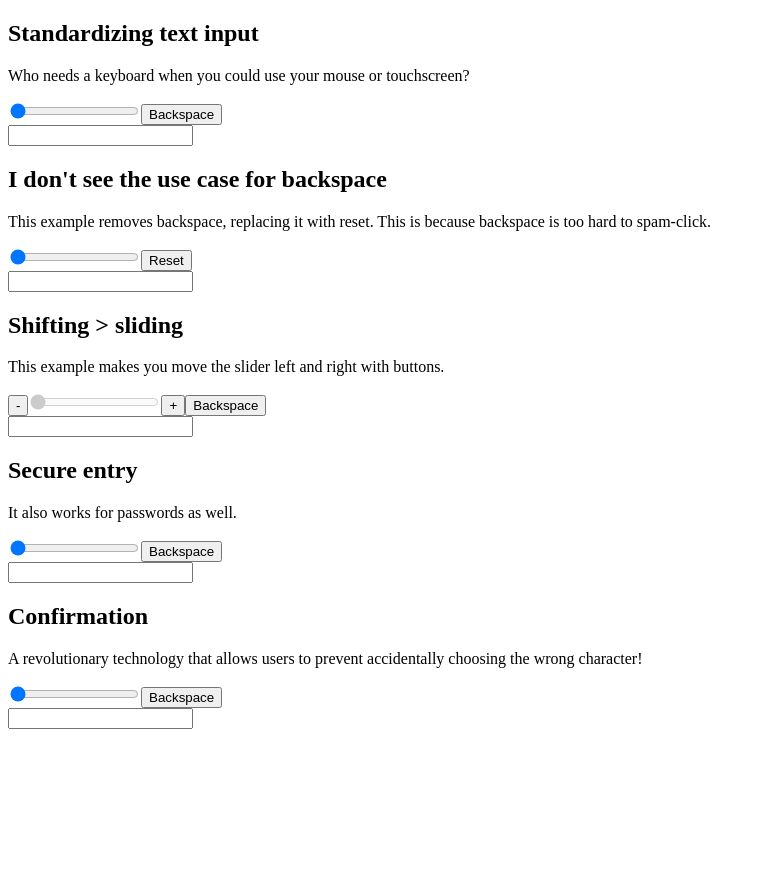
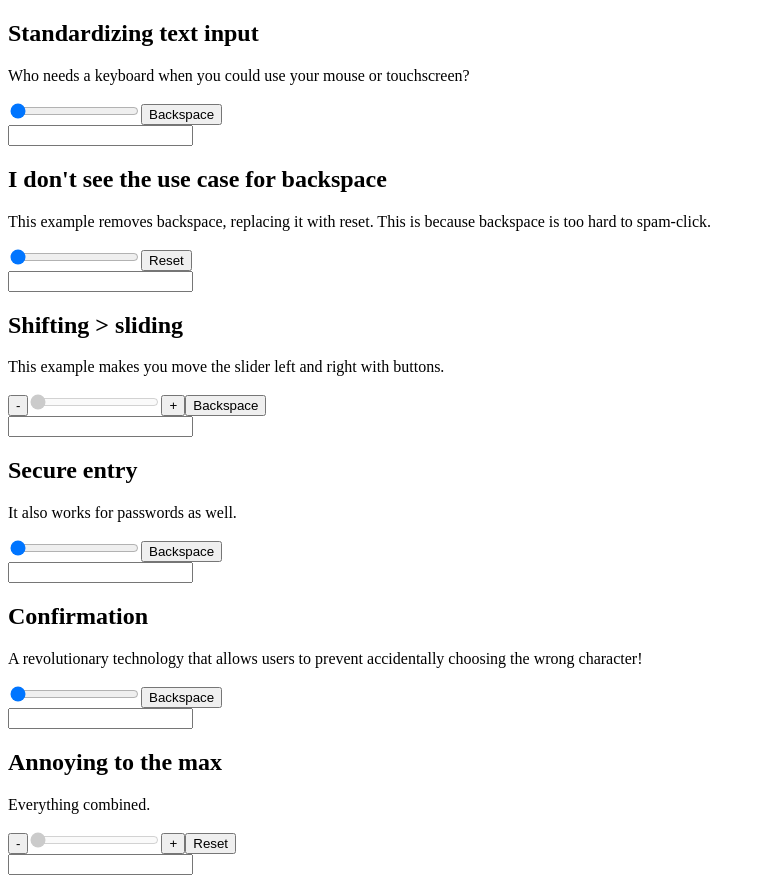
Before and after one commit to haykam821/Annoying-Input, a plain HTML site: page index.html in a window 1280 px wide. Shown: the whole page, without its empty margins (0-765 px from the left). Before the commit the page ends 800 px from the top, so only its background shows below. Drawn offline with Linux system fonts and the light colour scheme.

Commit message:
Add an example with all the attributes combined

```diff
--- a/index.html
+++ b/index.html
@@ -26,7 +26,11 @@
 
     <h2>Confirmation</h2>
     <p>A revolutionary technology that allows users to prevent accidentally choosing the wrong character!</p>
-    <char-slider confirm></char-slider>
+	<char-slider confirm></char-slider>
+
+    <h2>Annoying to the max</h2>
+    <p>Everything combined.</p>
+    <char-slider must-reset shift password confirm></char-slider>
 </body>
 
 </html>
```
